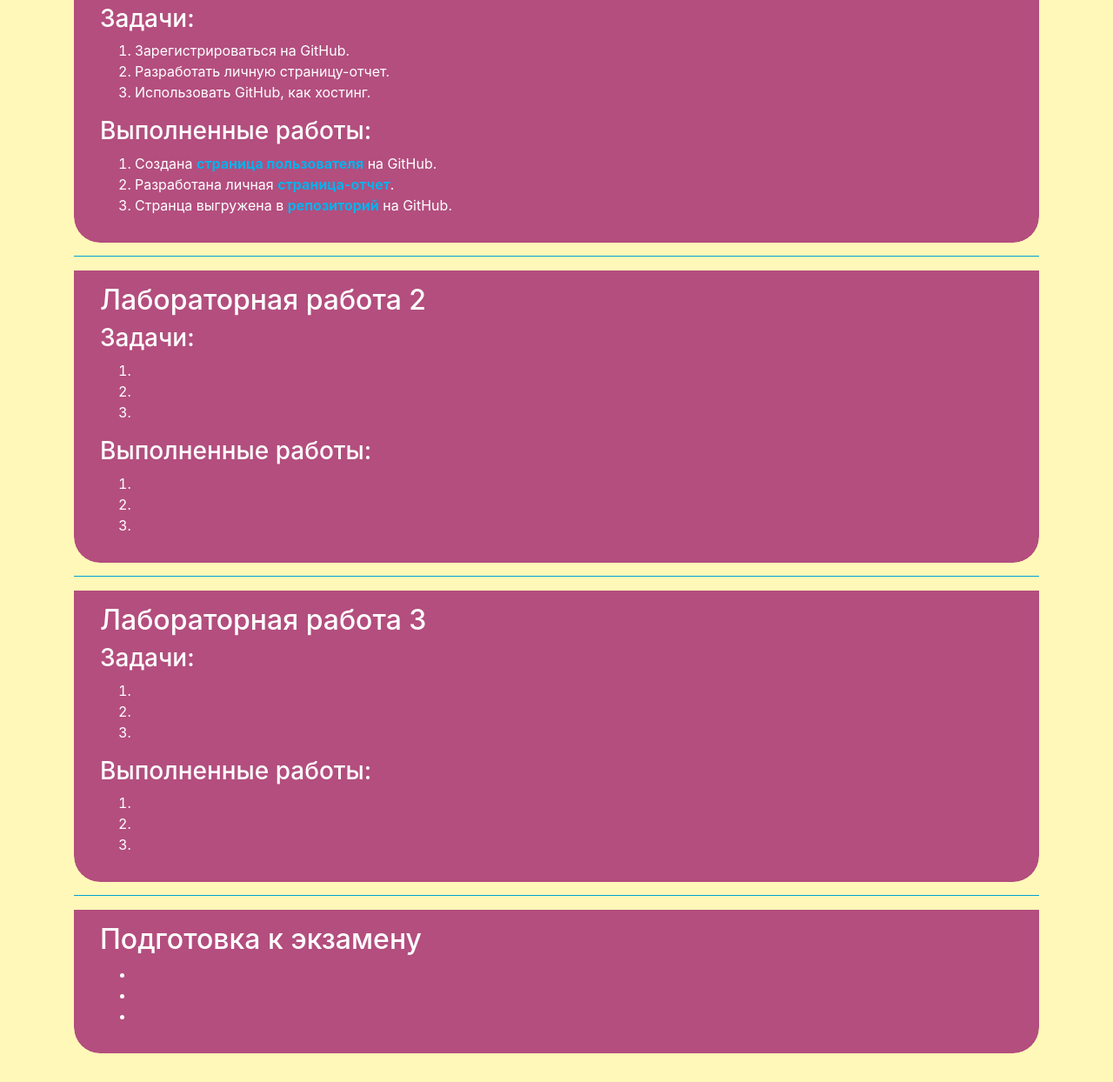
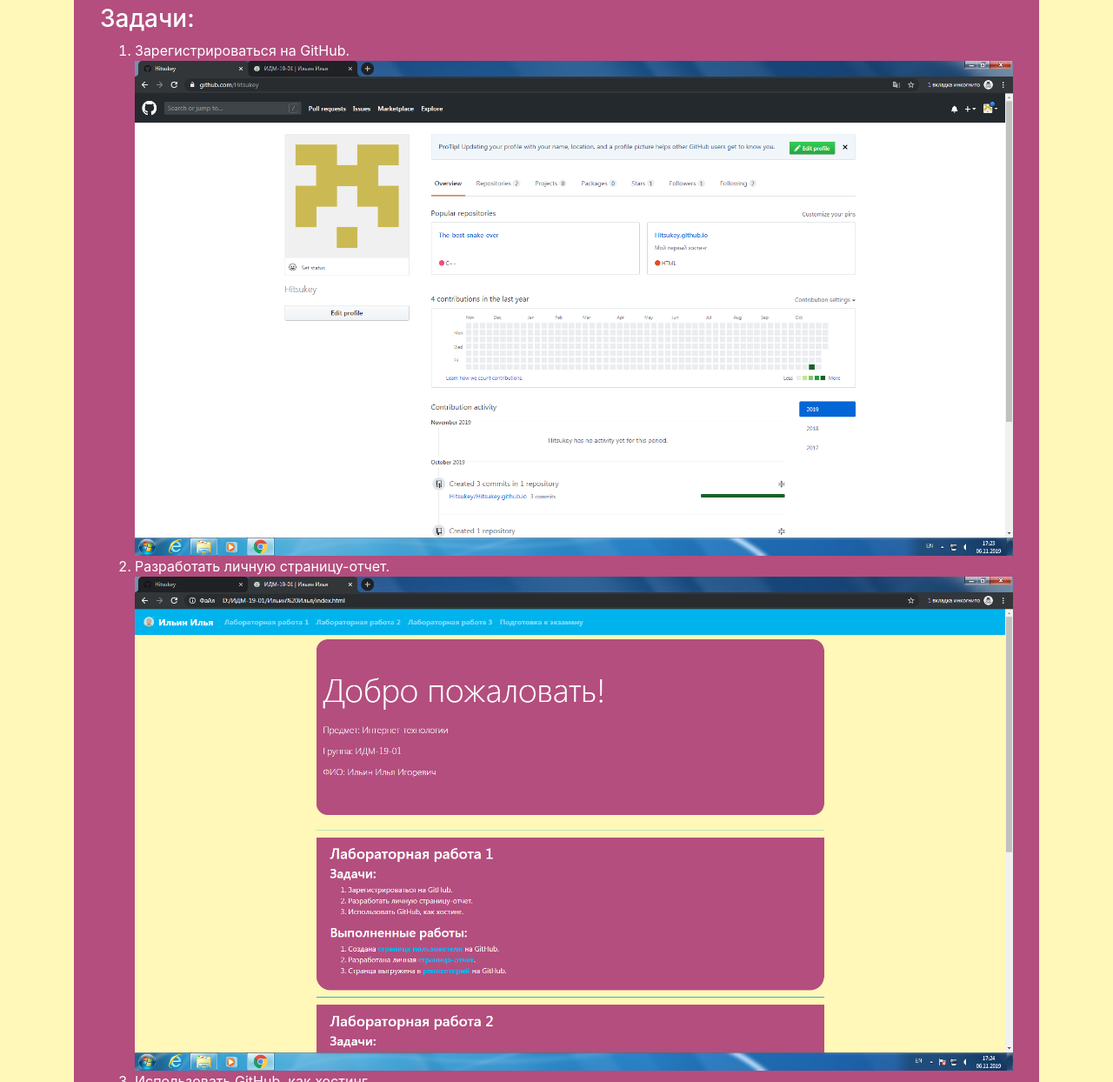
Before and after one commit to Hitsukey/Hitsukey.github.io, a plain HTML site: page index.html in a window 1280 px wide. Shown: the part 556-1800 px from the top of the page at 87% size. Before the commit the page ends 1767 px from the top, so only its background shows below. Drawn offline with nearby package versions, Linux system fonts and the light colour scheme.

Commit message:
Add files via upload

```diff
--- a/index.html
+++ b/index.html
@@ -60,8 +60,11 @@
                   <h3>Задачи:</h3>
                   <ol>
                     <li>Зарегистрироваться на GitHub.</li>
+		    <img src="assets/images/screenshot1.png" width="100%"></img>
                     <li>Разработать личную страницу-отчет.</li>
+		    <img src="assets/images/screenshot2.png" width="100%"></img>
                     <li>Использовать GitHub, как хостинг.</li>
+		    <img src="assets/images/screenshot3.png" width="100%"></img>
                   </ol>
                   <h3>Выполненные работы:</h3>
                   <ol>
```
Also changed, not shown: assets/images/screenshot1.png (added), assets/images/screenshot2.png (added), assets/images/screenshot3.png (added).
